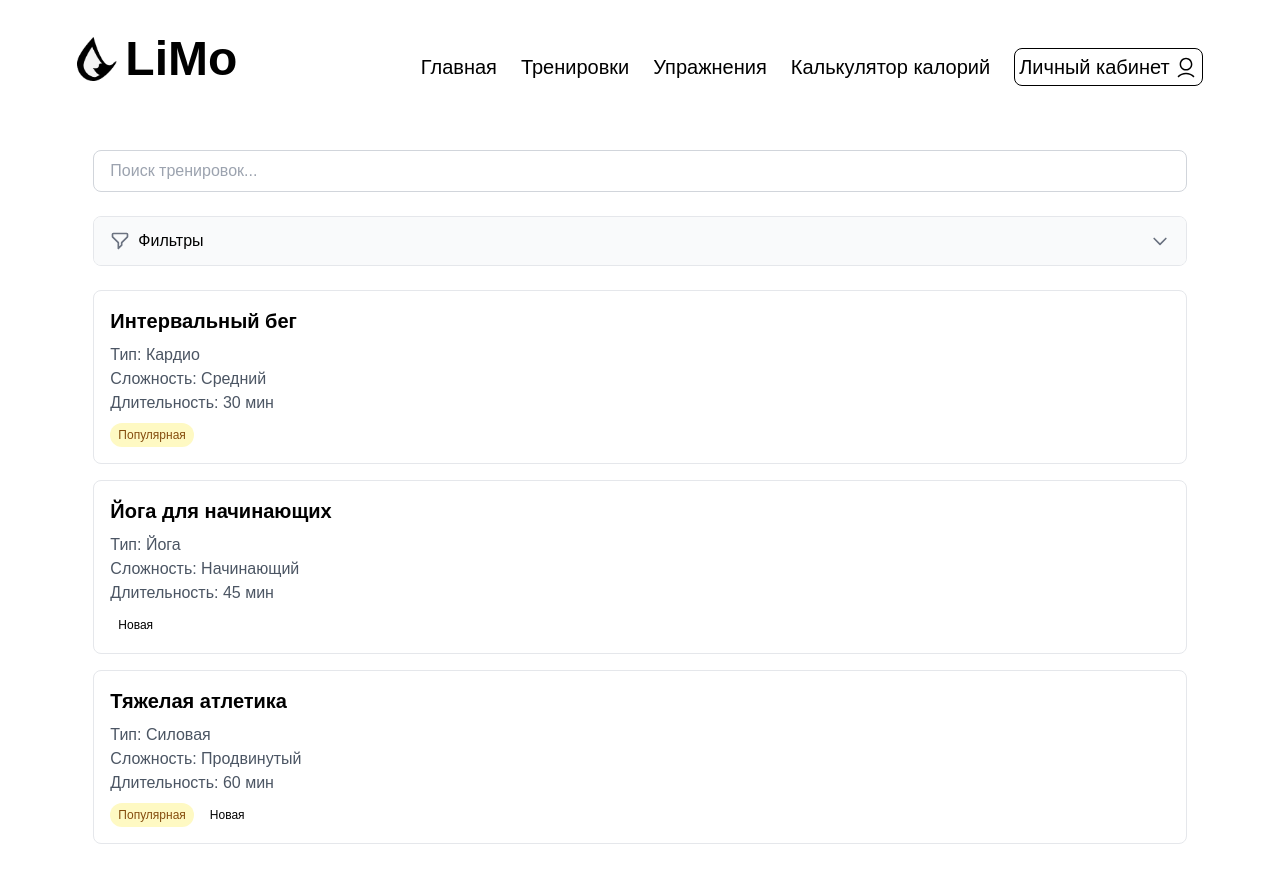
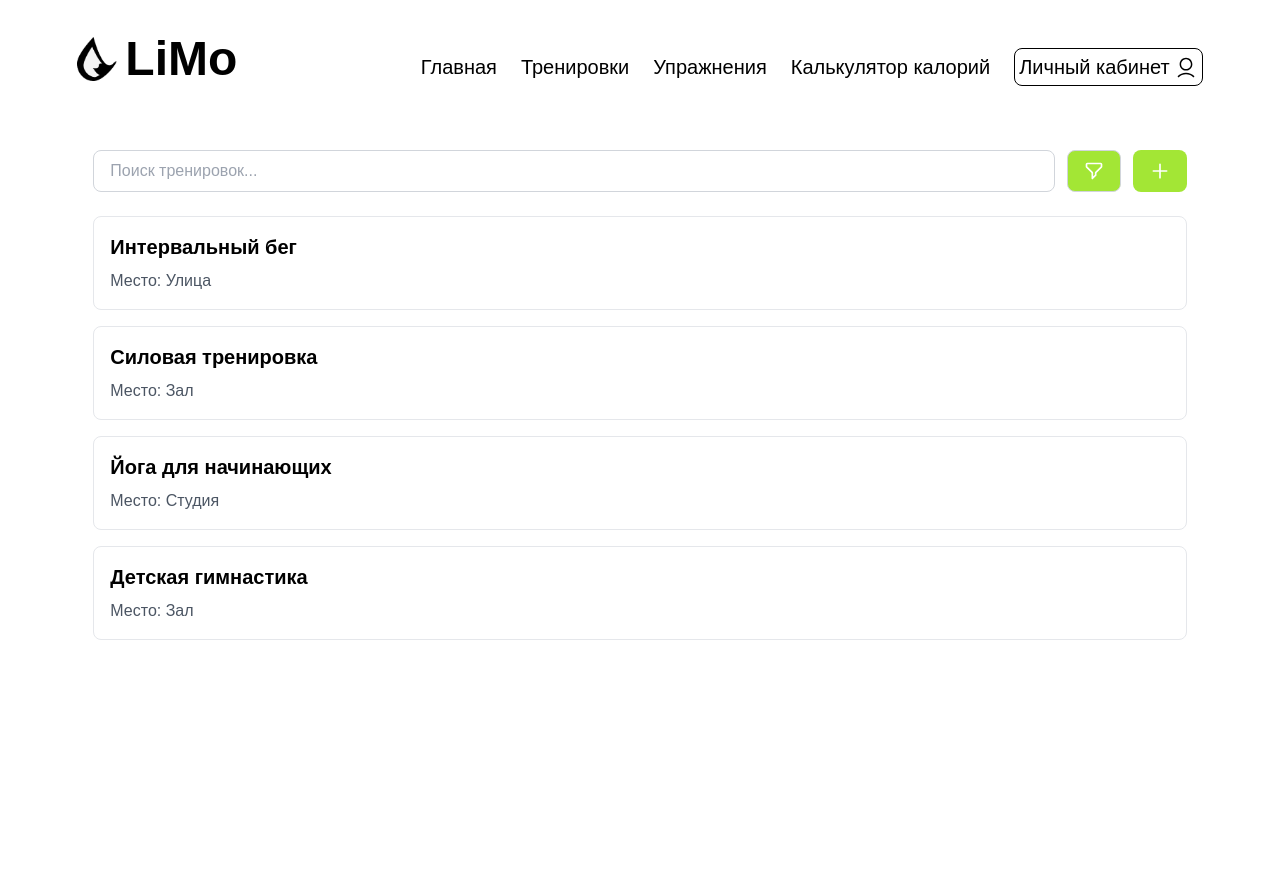
Before and after one commit to ahahwhy/Limo, a Vue app in the folder limo/: page /groupTrenings in a window 1280 px wide. After the commit the page ends 800 px from the top, so only its background shows below. Built offline with nearby package versions, Linux system fonts and the light colour scheme; a web font is replaced by a local one.

Commit message:
Do_knopki_component

```diff
--- /dev/null
+++ b/limo/src/components/TrainingsList.vue
@@ -0,0 +1,52 @@
+<template>
+  <div>
+    <div v-if="trainings.length > 0" class="grid gap-4">
+      <div
+        v-for="training in trainings"
+        :key="training.id"
+        class="p-4 border border-gray-200 rounded-lg hover:shadow-md transition-shadow"
+      >
+        <h3 class="text-xl font-semibold mb-2">{{ training.name }}</h3>
+        <div class="grid grid-cols-1 md:grid-cols-2 gap-2">
+          <p class="text-gray-600">
+            <span class="font-medium">Место:</span> {{ training.location }}
+          </p>
+          <!-- Остальные поля тренировки -->
+        </div>
+      </div>
+    </div>
+    <div v-else class="text-center py-12">
+      <svg
+        xmlns="http://www.w3.org/2000/svg"
+        class="h-12 w-12 mx-auto text-gray-400"
+        fill="none"
+        viewBox="0 0 24 24"
+        stroke="currentColor"
+      >
+        <path
+          stroke-linecap="round"
+          stroke-linejoin="round"
+          stroke-width="2"
+          d="M9.172 16.172a4 4 0 015.656 0M9 10h.01M15 10h.01M21 12a9 9 0 11-18 0 9 9 0 0118 0z"
+        />
+      </svg>
+      <h3 class="mt-4 text-lg font-medium text-gray-900">Тренировки не найдены</h3>
+      <p class="mt-1 text-gray-500">Попробуйте изменить параметры поиска или фильтры</p>
+    </div>
+  </div>
+</template>
+
+<script>
+export default {
+  props: {
+    trainings: {
+      type: Array,
+      required: true,
+    },
+    searchQuery: {
+      type: String,
+      default: '',
+    },
+  },
+}
+</script>
--- a/limo/src/pages/GroupTrenings.vue
+++ b/limo/src/pages/GroupTrenings.vue
@@ -1,7 +1,9 @@
 <template>
   <div class="container mx-auto px-4 py-8 w-full mt-8">
-    <!-- Строка поиска -->
-    <div class="mb-6">
+    <!-- Строка поиска и фильтров -->
+    <div class="flex gap-3 mb-6">
+      <!-- Поиск -->
+      <div class="flex-1">
         <input
           type="text"
           placeholder="Поиск тренировок..."
@@ -11,16 +13,13 @@
         />
       </div>
 
-    <!-- Фильтры в аккордеоне -->
-    <div class="mb-6 border border-gray-200 rounded-lg overflow-hidden">
       <button
         @click="isFiltersOpen = !isFiltersOpen"
-        class="w-full flex justify-between items-center px-4 py-3 bg-gray-50 hover:bg-gray-100 transition-colors"
+        class="flex items-center justify-center gap-2 px-4 py-2 border border-gray-300 rounded-lg bg-lime-400 hover:bg-lime-500 transition-colors"
       >
-        <div class="flex items-center gap-2">
         <svg
           xmlns="http://www.w3.org/2000/svg"
-            class="h-5 w-5 text-gray-500"
+          class="h-5 w-5 text-white"
           fill="none"
           viewBox="0 0 24 24"
           stroke="currentColor"
@@ -32,12 +31,17 @@
             d="M3 4a1 1 0 011-1h16a1 1 0 011 1v2.586a1 1 0 01-.293.707l-6.414 6.414a1 1 0 00-.293.707V17l-4 4v-6.586a1 1 0 00-.293-.707L3.293 7.293A1 1 0 013 6.586V4z"
           />
         </svg>
-          <span class="font-medium">Фильтры</span>
-        </div>
+        <span class="hidden sm:inline">Фильтры</span>
+      </button>
+
+      <!-- Кнопка добавить -->
+      <button
+        @click="addTraining"
+        class="flex items-center justify-center gap-2 px-4 py-2 border border-transparent rounded-lg bg-lime-400 text-white hover:bg-lime-500 transition-colors"
+      >
         <svg
           xmlns="http://www.w3.org/2000/svg"
-          class="h-5 w-5 text-gray-500 transition-transform"
-          :class="{ 'rotate-180': isFiltersOpen }"
+          class="h-5 w-5"
           fill="none"
           viewBox="0 0 24 24"
           stroke="currentColor"
@@ -46,74 +50,85 @@
             stroke-linecap="round"
             stroke-linejoin="round"
             stroke-width="2"
-            d="M19 9l-7 7-7-7"
+            d="M12 4v16m8-8H4"
           />
         </svg>
+        <span class="hidden sm:inline">Добавить</span>
       </button>
+    </div>
+    <!-- Закрывающий div для flex-контейнера -->
 
-      <div v-show="isFiltersOpen" class="p-4 bg-white">
-        <div class="grid grid-cols-1 md:grid-cols-3 gap-4">
-          <!-- Фильтр по типу -->
+    <!-- Аккордеон с фильтрами -->
+    <div
+      v-if="isFiltersOpen"
+      class="mb-6 border border-gray-300 rounded-lg overflow-hidden bg-gray-50 p-4 shadow-sm"
+    >
+      <div class="grid grid-cols-1 md:grid-cols-2 lg:grid-cols-4 gap-4">
+        <!-- Место проведения -->
         <div>
-            <label class="block text-sm font-medium text-gray-700 mb-1">Тип тренировки</label>
+          <label class="block text-sm font-medium text-gray-700 mb-2">Место проведения</label>
           <select
-              v-model="selectedType"
+            v-model="selectedLocation"
             @change="filterTrainings"
-              class="w-full px-3 py-2 border border-gray-300 rounded-lg focus:outline-none focus:ring-2 focus:ring-blue-500"
+            class="w-full px-3 py-2 text-base border border-gray-300 rounded-lg focus:outline-none focus:ring-2 focus:ring-blue-500 bg-white"
           >
-              <option value="">Все типы</option>
-              <option v-for="type in trainingTypes" :value="type">{{ type }}</option>
+            <option value="">Любое</option>
+            <option v-for="location in locations" :value="location">{{ location }}</option>
           </select>
         </div>
 
-          <!-- Фильтр по сложности -->
+        <!-- Уровень подготовки -->
         <div>
-            <label class="block text-sm font-medium text-gray-700 mb-1">Уровень сложности</label>
+          <label class="block text-sm font-medium text-gray-700 mb-2">Уровень подготовки</label>
           <select
             v-model="selectedDifficulty"
             @change="filterTrainings"
-              class="w-full px-3 py-2 border border-gray-300 rounded-lg focus:outline-none focus:ring-2 focus:ring-blue-500"
+            class="w-full px-3 py-2 text-base border border-gray-300 rounded-lg focus:outline-none focus:ring-2 focus:ring-blue-500 bg-white"
           >
-              <option value="">Любой уровень</option>
+            <option value="">Любой</option>
             <option v-for="level in difficultyLevels" :value="level">{{ level }}</option>
           </select>
         </div>
 
-          <!-- Фильтр по длительности -->
+        <!-- Занятий в неделю -->
         <div>
-            <label class="block text-sm font-medium text-gray-700 mb-1"
-              >Минимальная длительность (мин)</label
+          <label class="block text-sm font-medium text-gray-700 mb-2">Занятий в неделю</label>
+          <select
+            v-model="selectedSessions"
+            @change="filterTrainings"
+            class="w-full px-3 py-2 text-base border border-gray-300 rounded-lg focus:outline-none focus:ring-2 focus:ring-blue-500 bg-white"
           >
-            <input
-              type="number"
-              v-model="minDuration"
-              @input="filterTrainings"
-              class="w-full px-3 py-2 border border-gray-300 rounded-lg focus:outline-none focus:ring-2 focus:ring-blue-500"
-            />
-          </div>
+            <option value="">Любое количество</option>
+            <option v-for="session in weeklySessions" :value="session">{{ session }}</option>
+          </select>
         </div>
 
-        <!-- Дополнительные фильтры -->
-        <div class="mt-4 pt-4 border-t border-gray-200">
-          <h4 class="text-sm font-medium text-gray-700 mb-2">Дополнительные параметры</h4>
-          <div class="flex flex-wrap gap-4">
-            <label class="flex items-center gap-2">
+        <!-- Пол -->
+        <div>
+          <label class="block text-sm font-medium text-gray-700 mb-2">Пол</label>
+          <select
+            v-model="selectedGender"
+            @change="filterTrainings"
+            class="w-full px-3 py-2 text-base border border-gray-300 rounded-lg focus:outline-none focus:ring-2 focus:ring-blue-500 bg-white"
+          >
+            <option value="">Любой</option>
+            <option v-for="gender in genders" :value="gender">{{ gender }}</option>
+          </select>
+        </div>
+
+        <!-- Цель тренировки -->
+        <div class="md:col-span-2 lg:col-span-4">
+          <label class="block text-sm font-medium text-gray-700 mb-2">Цель тренировки</label>
+          <div class="grid grid-cols-2 md:grid-cols-3 lg:grid-cols-6 gap-2">
+            <label v-for="goal in trainingGoals" class="flex items-center gap-2">
               <input
                 type="checkbox"
-                v-model="onlyPopular"
+                :value="goal"
+                v-model="selectedGoals"
                 @change="filterTrainings"
-                class="rounded text-blue-500 focus:ring-blue-500"
+                class="rounded text-blue-500 focus:ring-blue-500 h-4 w-4"
               />
-              <span class="text-sm">Только популярные</span>
-            </label>
-            <label class="flex items-center gap-2">
-              <input
-                type="checkbox"
-                v-model="onlyNew"
-                @change="filterTrainings"
-                class="rounded text-blue-500 focus:ring-blue-500"
-              />
-              <span class="text-sm">Только новые</span>
+              <span class="text-sm">{{ goal }}</span>
             </label>
           </div>
         </div>
@@ -121,79 +136,80 @@
     </div>
 
     <!-- Список тренировок -->
-    <div class="grid gap-4">
-      <div
-        v-for="training in filteredTrainings"
-        :key="training.id"
-        class="p-4 border border-gray-200 rounded-lg hover:shadow-md transition-shadow"
-      >
-        <h3 class="text-xl font-semibold mb-2">{{ training.name }}</h3>
-        <p class="text-gray-600"><span class="font-medium">Тип:</span> {{ training.type }}</p>
-        <p class="text-gray-600">
-          <span class="font-medium">Сложность:</span> {{ training.difficulty }}
-        </p>
-        <p class="text-gray-600">
-          <span class="font-medium">Длительность:</span> {{ training.duration }} мин
-        </p>
-        <div class="mt-2 flex gap-2">
-          <span
-            v-if="training.isPopular"
-            class="inline-flex items-center px-2 py-1 rounded-full text-xs font-medium bg-yellow-100 text-yellow-800"
-          >
-            Популярная
-          </span>
-          <span
-            v-if="training.isNew"
-            class="inline-flex items-center px-2 py-1 rounded-full text-xs font-medium bg-green-100 text-green-800"
-          >
-            Новая
-          </span>
-        </div>
-      </div>
-    </div>
+    <TrainingsList
+      :trainings="filteredTrainings"
+      :search-query="searchQuery"
+      @reset-filters="resetFilters"
+    />
   </div>
 </template>
 
 <script>
+import TrainingsList from '@/components/TrainingsList.vue'
 export default {
+  components: {
+    TrainingsList,
+  },
   data() {
     return {
       searchQuery: '',
-      selectedType: '',
+      isFiltersOpen: false,
+      selectedLocation: '',
       selectedDifficulty: '',
-      minDuration: null,
-      onlyPopular: false,
-      onlyNew: false,
-      isFiltersOpen: false,
-      trainingTypes: ['Силовая', 'Кардио', 'Йога', 'Кроссфит'],
+      selectedSessions: '',
+      selectedGender: '',
+      selectedGoals: [],
+      locations: ['Зал', 'Улица', 'Дома', 'Бассейн', 'Студия'],
       difficultyLevels: ['Начинающий', 'Средний', 'Продвинутый'],
+      weeklySessions: ['1-2', '3-4', '5+'],
+      genders: ['Мужской', 'Женский', 'Смешанный'],
+      trainingGoals: [
+        'Похудение',
+        'Рельеф',
+        'Масса и сила',
+        'Йога',
+        'Танцы',
+        'Растяжка',
+        'Для детей',
+        'Кардио',
+        'Реабилитация',
+      ],
       trainings: [
         {
           id: 1,
           name: 'Интервальный бег',
-          type: 'Кардио',
+          location: 'Улица',
           difficulty: 'Средний',
-          duration: 30,
-          isPopular: true,
-          isNew: false,
+          sessionsPerWeek: '3-4',
+          gender: 'Смешанный',
+          goals: ['Похудение', 'Кардио'],
         },
         {
           id: 2,
-          name: 'Йога для начинающих',
-          type: 'Йога',
-          difficulty: 'Начинающий',
-          duration: 45,
-          isPopular: false,
-          isNew: true,
+          name: 'Силовая тренировка',
+          location: 'Зал',
+          difficulty: 'Продвинутый',
+          sessionsPerWeek: '5+',
+          gender: 'Мужской',
+          goals: ['Масса и сила', 'Рельеф'],
         },
         {
           id: 3,
-          name: 'Тяжелая атлетика',
-          type: 'Силовая',
-          difficulty: 'Продвинутый',
-          duration: 60,
-          isPopular: true,
-          isNew: true,
+          name: 'Йога для начинающих',
+          location: 'Студия',
+          difficulty: 'Начинающий',
+          sessionsPerWeek: '1-2',
+          gender: 'Женский',
+          goals: ['Йога', 'Растяжка'],
+        },
+        {
+          id: 4,
+          name: 'Детская гимнастика',
+          location: 'Зал',
+          difficulty: 'Начинающий',
+          sessionsPerWeek: '3-4',
+          gender: 'Смешанный',
+          goals: ['Для детей', 'Растяжка'],
         },
       ],
       filteredTrainings: [],
@@ -206,21 +222,28 @@ export default {
     filterTrainings() {
       this.filteredTrainings = this.trainings.filter((training) => {
         const matchesSearch = training.name.toLowerCase().includes(this.searchQuery.toLowerCase())
-        const matchesType = this.selectedType ? training.type === this.selectedType : true
+        const matchesLocation = this.selectedLocation
+          ? training.location === this.selectedLocation
+          : true
         const matchesDifficulty = this.selectedDifficulty
           ? training.difficulty === this.selectedDifficulty
           : true
-        const matchesDuration = this.minDuration ? training.duration >= this.minDuration : true
-        const matchesPopular = this.onlyPopular ? training.isPopular : true
-        const matchesNew = this.onlyNew ? training.isNew : true
+        const matchesSessions = this.selectedSessions
+          ? training.sessionsPerWeek === this.selectedSessions
+          : true
+        const matchesGender = this.selectedGender ? training.gender === this.selectedGender : true
+        const matchesGoals =
+          this.selectedGoals.length > 0
+            ? this.selectedGoals.some((goal) => training.goals.includes(goal))
+            : true
 
         return (
           matchesSearch &&
-          matchesType &&
+          matchesLocation &&
           matchesDifficulty &&
-          matchesDuration &&
-          matchesPopular &&
-          matchesNew
+          matchesSessions &&
+          matchesGender &&
+          matchesGoals
         )
       })
     },
```
Lines whose indentation alone changed are shown as unchanged.
